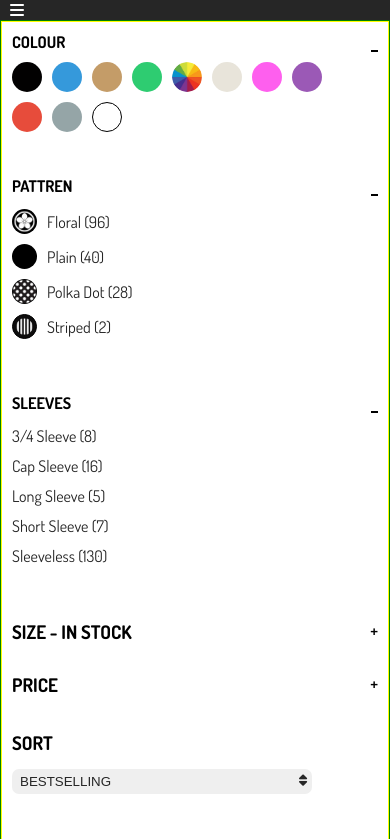
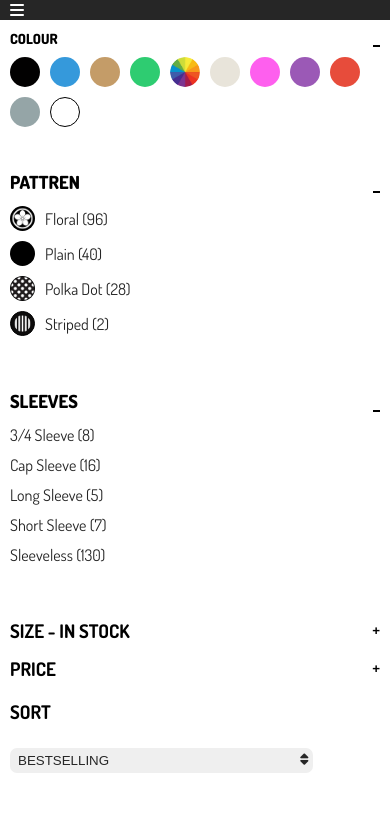
Before and after one commit to atif-saleem/sales, a plain HTML site: page index.html in a window 390 px wide. Shown: the top 839 px of the page. Drawn offline with Linux system fonts and the light colour scheme.

Commit message:
file uploaded

```diff
--- a/style.css
+++ b/style.css
@@ -23,7 +23,6 @@ main {
 }
 .main-right {
   width: 78%;
-  border: 1px solid green;
   display: flex;
 }
 .main-left .main-left-btn {
@@ -43,7 +42,7 @@ main {
   font-weight: 500;
   letter-spacing: 1px;
 }
-/* .main li button:hover{
+.main li button:hover{
 padding: 14px 20px;
     background-color: #fff;
     border-radius: 25px;
@@ -51,32 +50,24 @@ padding: 14px 20px;
     color: #000;
     margin-bottom: 30px;
     transition: 0,3s ease-in;
-} */
-.main li button.active {
-  padding: 14px 20px; /* Should match hover */
-  background-color: #fff;
-  border-radius: 25px;
-  /* display: inline; -- Consider using inline-block for buttons */
-  color: #000;
-  margin-bottom: 20px; /* Should match base or hover */
 }
+
 
 .main-right-data {
   width: 32%;
-  border: 1px solid yellow;
   padding: 0px 60px 0px 60px;
 }
 .main-right-sale {
   width: 68%;
-  border: 1px solid black;
 }
 .main-colors {
   margin-bottom: 24px;
   width: 100%;
 }
 .color-head {
-  font-weight: bold;
+  font-weight: 800;
   display: flex;
+  font-size: 18px;
   justify-content: space-between;
 }
 .desh {
@@ -135,7 +126,8 @@ padding: 14px 20px;
   margin-bottom: 24px;
 }
 .pattren-head {
-  font-weight: bold;
+  font-weight: 800;
+  font-size: 18px;
   display: flex;
   justify-content: space-between;
   margin-bottom: 13px;
@@ -174,7 +166,6 @@ padding: 14px 20px;
   display: flex;
   align-items: center;
   justify-content: space-between;
-  margin-bottom: 15px;
 }
 .stock h3 {
   cursor: pointer;
@@ -197,6 +188,7 @@ padding: 14px 20px;
   color: hsl(0deg 0% 14.9%);
   font-style: 14px;
   cursor: pointer;
+  margin-top: 25px;
 }
 .sort-btn i {
   font-size: 13px;
@@ -338,4 +330,7 @@ padding: 14px 20px;
     font-weight: 500;
     font-size: 13px;
   }
+  .color-head{
+    font-size: 14px;
+  }
 }
```
Also changed, not shown: 1 other file.
